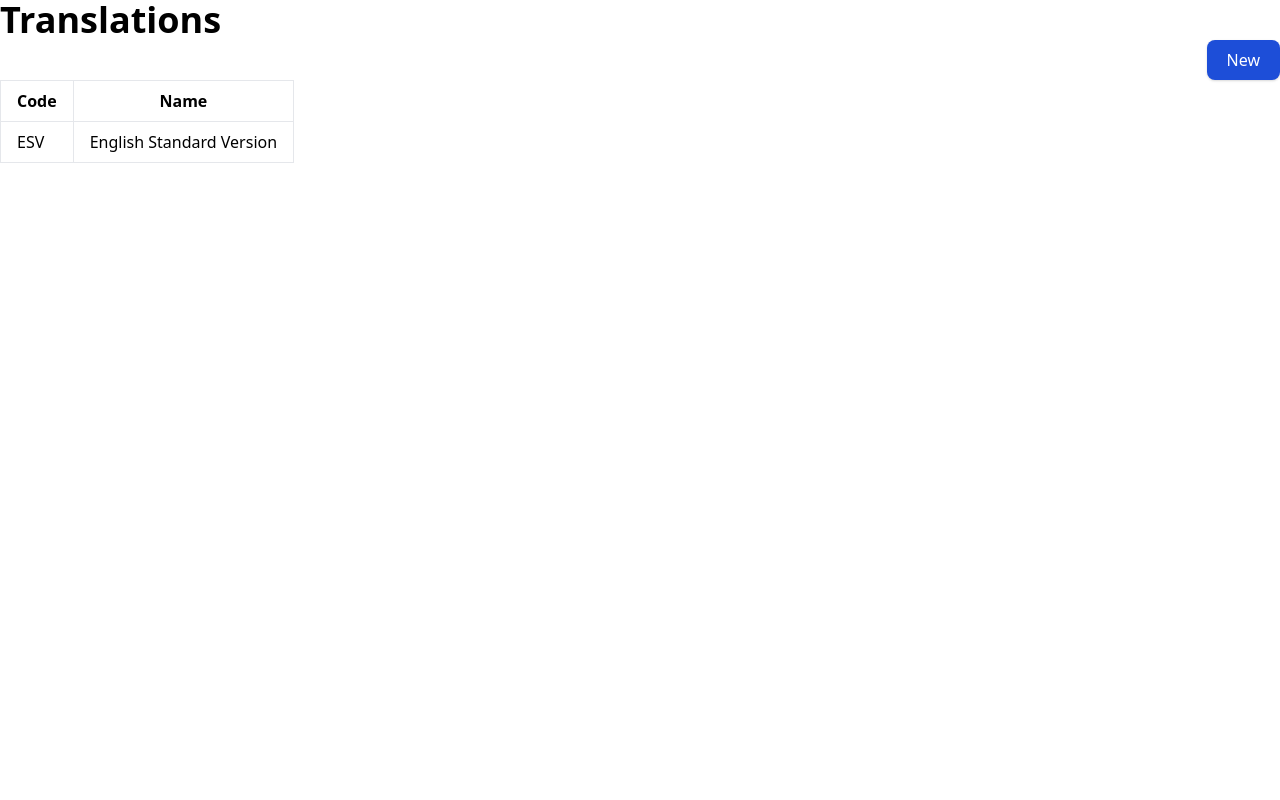
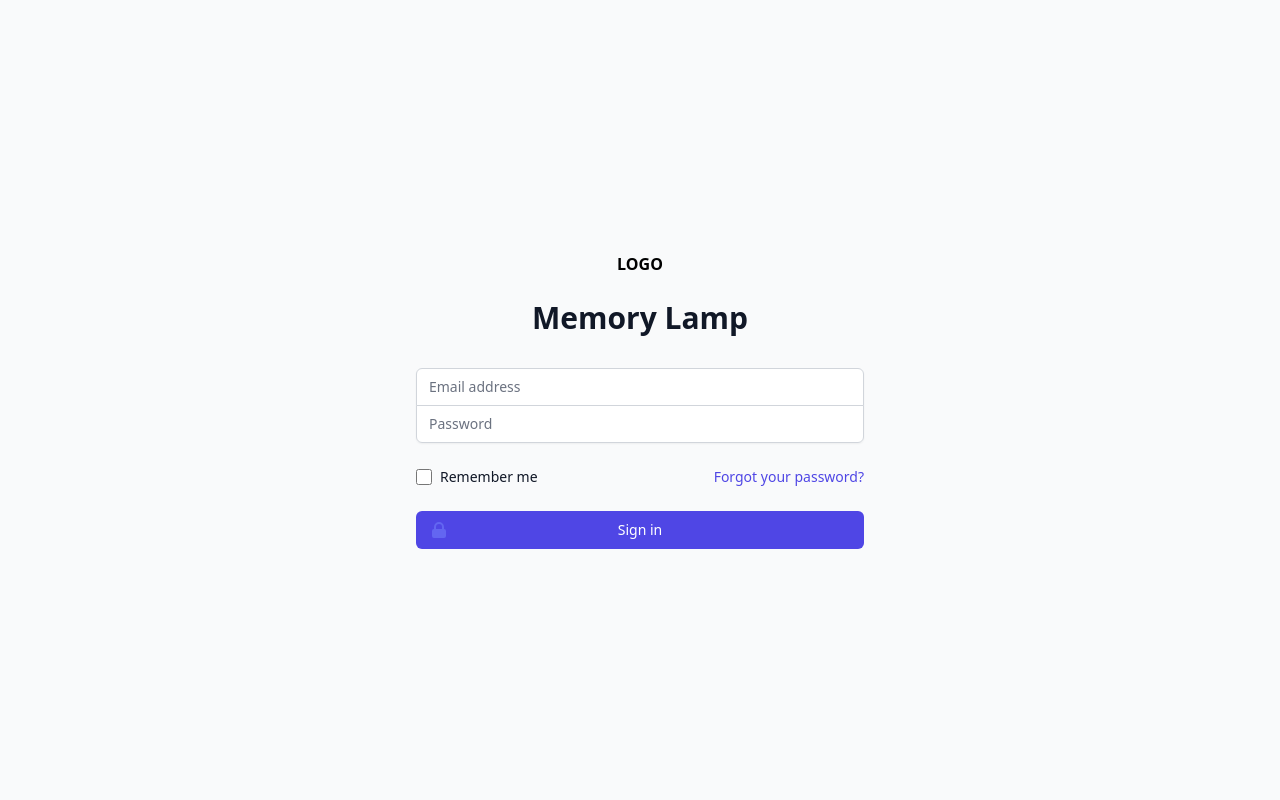
Before and after one commit to MemoryLamp/memorylamp-cms, a React (Create React App) app: page / in a window 1280 px wide. Shown: the top 800 px of the page. Built offline with nearby package versions, Linux system fonts and the light colour scheme.

Commit message:
Login page

```diff
--- a/src/App.js
+++ b/src/App.js
@@ -1,8 +1,10 @@
+import LoginPage from './pages/login/LoginPage';
 import TranslationList from './pages/translations/TranslationList';
 
 function App() {
   return (
     <div className="App">
+        <LoginPage/>
         <TranslationList/>
     </div>
   );
--- /dev/null
+++ b/src/pages/login/LoginPage.jsx
@@ -0,0 +1,105 @@
+function LoginPage() {
+  const handleSubmit = function () {
+    alert("batman!");
+  };
+
+  return (
+    <>
+      <div className="min-h-screen flex items-center justify-center bg-gray-50 py-12 px-4 sm:px-6 lg:px-8">
+        <div className="max-w-md w-full space-y-8">
+          <div>
+            <p className="mx-auto w-auto text-center font-extrabold">LOGO</p>
+            <h2 className="mt-6 text-center text-3xl font-extrabold text-gray-900">
+              Memory Lamp
+            </h2>
+          </div>
+          <form className="mt-8 space-y-6" onSubmit={handleSubmit}>
+            <input type="hidden" name="remember" value="true" />
+            <div className="rounded-md shadow-sm -space-y-px">
+              <div>
+                <label for="email-address" className="sr-only">
+                  Email address
+                </label>
+                <input
+                  id="email-address"
+                  name="email"
+                  type="email"
+                  autocomplete="email"
+                  required
+                  className="appearance-none rounded-none relative block w-full px-3 py-2 border border-gray-300 placeholder-gray-500 text-gray-900 rounded-t-md focus:outline-none focus:ring-indigo-500 focus:border-indigo-500 focus:z-10 sm:text-sm"
+                  placeholder="Email address"
+                />
+              </div>
+              <div>
+                <label for="password" className="sr-only">
+                  Password
+                </label>
+                <input
+                  id="password"
+                  name="password"
+                  type="password"
+                  autocomplete="current-password"
+                  required
+                  className="appearance-none rounded-none relative block w-full px-3 py-2 border border-gray-300 placeholder-gray-500 text-gray-900 rounded-b-md focus:outline-none focus:ring-indigo-500 focus:border-indigo-500 focus:z-10 sm:text-sm"
+                  placeholder="Password"
+                />
+              </div>
+            </div>
+
+            <div className="flex items-center justify-between">
+              <div className="flex items-center">
+                <input
+                  id="remember_me"
+                  name="remember_me"
+                  type="checkbox"
+                  className="h-4 w-4 text-indigo-600 focus:ring-indigo-500 border-gray-300 rounded"
+                />
+                <label
+                  for="remember_me"
+                  className="ml-2 block text-sm text-gray-900"
+                >
+                  Remember me
+                </label>
+              </div>
+
+              <div className="text-sm">
+                <a
+                  href="#"
+                  className="font-medium text-indigo-600 hover:text-indigo-500"
+                >
+                  Forgot your password?
+                </a>
+              </div>
+            </div>
+
+            <div>
+              <button
+                type="submit"
+                className="group relative w-full flex justify-center py-2 px-4 border border-transparent text-sm font-medium rounded-md text-white bg-indigo-600 hover:bg-indigo-700 focus:outline-none focus:ring-2 focus:ring-offset-2 focus:ring-indigo-500"
+              >
+                <span className="absolute left-0 inset-y-0 flex items-center pl-3">
+                  <svg
+                    className="h-5 w-5 text-indigo-500 group-hover:text-indigo-400"
+                    xmlns="http://www.w3.org/2000/svg"
+                    viewBox="0 0 20 20"
+                    fill="currentColor"
+                    aria-hidden="true"
+                  >
+                    <path
+                      fill-rule="evenodd"
+                      d="M5 9V7a5 5 0 0110 0v2a2 2 0 012 2v5a2 2 0 01-2 2H5a2 2 0 01-2-2v-5a2 2 0 012-2zm8-2v2H7V7a3 3 0 016 0z"
+                      clip-rule="evenodd"
+                    />
+                  </svg>
+                </span>
+                Sign in
+              </button>
+            </div>
+          </form>
+        </div>
+      </div>
+    </>
+  );
+}
+
+export default LoginPage;
```
